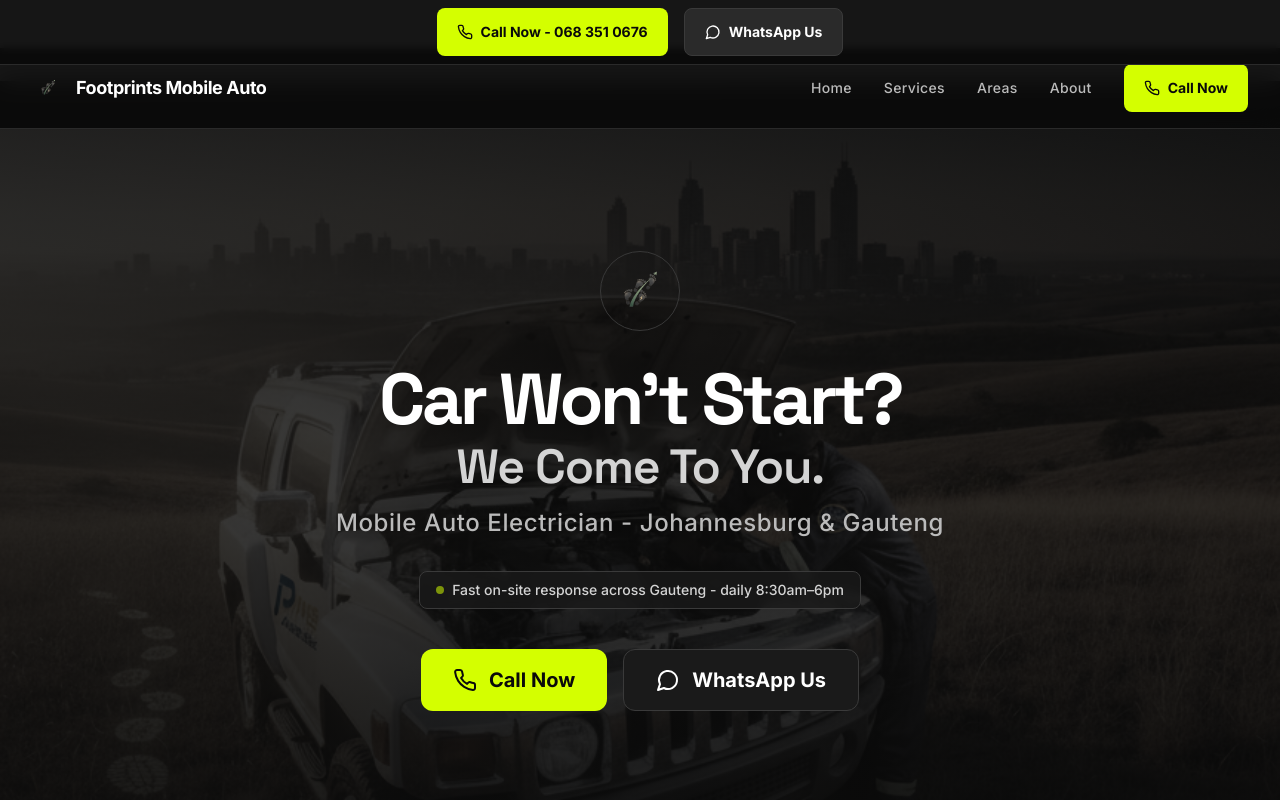
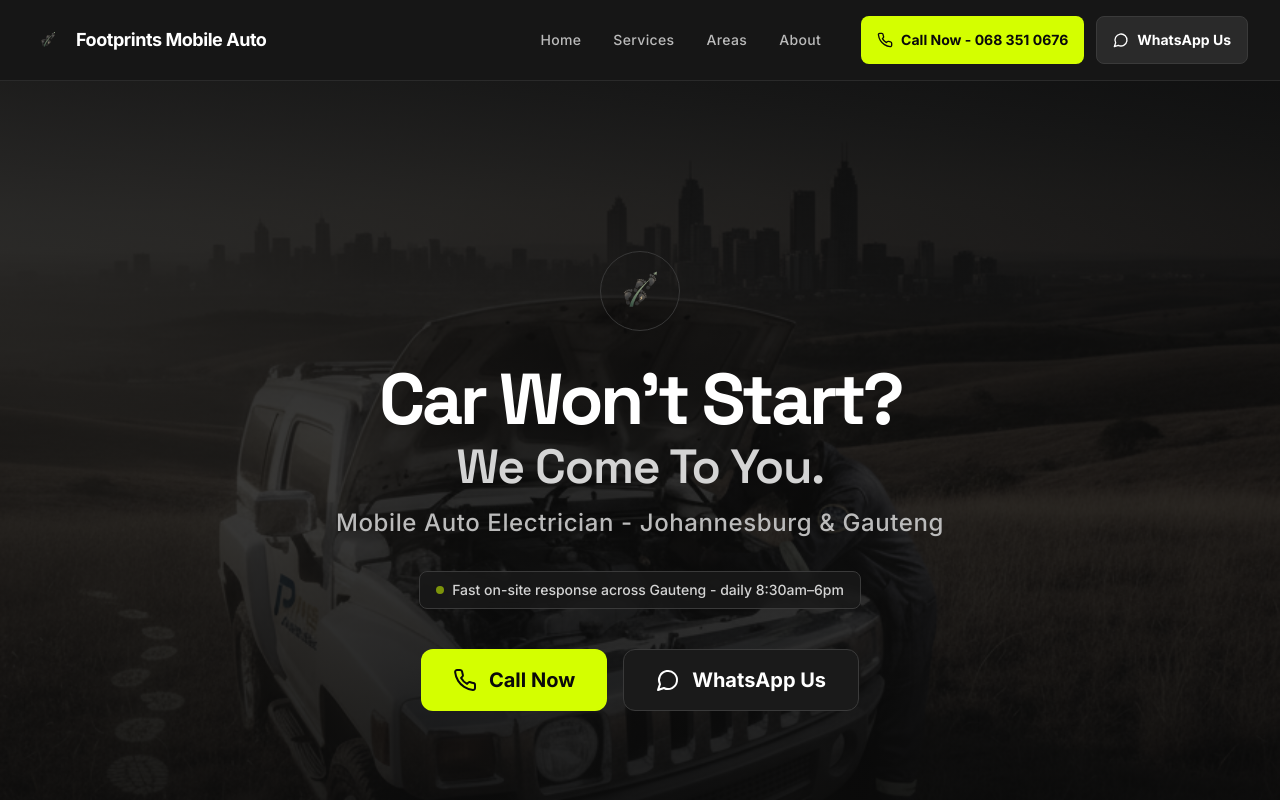
Before and after one commit to NathiDhliso/footprintsmobileauto, a React (Vite) app: page / in a window 1280 px wide. Shown: the top 800 px of the page. Built offline with nearby package versions, Linux system fonts and the light colour scheme.

Commit message:
feat: merge desktop call bar into header navigation

```diff
--- a/src/components/Header.tsx
+++ b/src/components/Header.tsx
@@ -16,7 +16,7 @@ export default function Header() {
   };
 
   return (
-    <header className="sticky top-0 md:top-12 z-40 bg-mono-950/95 backdrop-blur-md border-b border-mono-800">
+    <header className="sticky top-0 z-40 bg-mono-950/95 backdrop-blur-md border-b border-mono-800">
       <div className="max-w-7xl mx-auto flex items-center justify-between py-4 px-4 md:px-8">
         {/* Logo */}
         <a href="#home" className="flex items-center gap-3 hover:opacity-80 transition-opacity">
@@ -25,7 +25,7 @@ export default function Header() {
         </a>
 
         {/* Desktop Nav */}
-        <nav className="hidden md:flex items-center gap-8">
+        <nav className="hidden md:flex items-center gap-6 lg:gap-8">
           {navLinks.map((link) => (
             <a
               key={link.href}
@@ -35,13 +35,24 @@ export default function Header() {
               {link.label}
             </a>
           ))}
-          <a
-            href="tel:+27683510676"
-            className="tap-target flex items-center gap-2 bg-accent hover:bg-accent-dark text-mono-950 font-bold rounded-lg px-5 py-2 transition-colors text-sm"
-          >
-            <Phone className="w-4 h-4" />
-            Call Now
-          </a>
+          <div className="flex items-center gap-3 ml-2">
+            <a
+              href="tel:+27683510676"
+              className="tap-target flex items-center gap-2 bg-accent hover:bg-accent-dark text-mono-950 font-bold rounded-lg px-4 py-2 transition-colors text-sm"
+            >
+              <Phone className="w-4 h-4" />
+              Call Now - 068 351 0676
+            </a>
+            <a
+              href="https://wa.me/27683510676"
+              target="_blank"
+              rel="noopener noreferrer"
+              className="tap-target flex items-center gap-2 bg-mono-800 hover:bg-mono-700 text-white font-bold rounded-lg px-4 py-2 transition-colors text-sm border border-mono-700"
+            >
+              <MessageCircle className="w-4 h-4" />
+              WhatsApp Us
+            </a>
+          </div>
         </nav>
 
         {/* Mobile Hamburger */}
--- a/src/components/StickyCallBar.tsx
+++ b/src/components/StickyCallBar.tsx
@@ -2,8 +2,6 @@ import { Phone, MessageCircle } from 'lucide-react';
 
 export default function StickyCallBar() {
   return (
-    <>
-      {/* Mobile: Fixed to BOTTOM */}
     <div className="fixed bottom-0 left-0 right-0 z-50 md:hidden bg-mono-950 border-t border-mono-800">
       <div className="flex gap-2 py-3 px-4">
         <a
@@ -24,28 +22,5 @@ export default function StickyCallBar() {
         </a>
       </div>
     </div>
-
-      {/* Desktop: Fixed to TOP */}
-      <div className="hidden md:block fixed top-0 left-0 right-0 z-50 bg-mono-950/95 backdrop-blur-sm border-b border-mono-800">
-        <div className="max-w-7xl mx-auto flex items-center justify-center gap-4 py-2 px-8">
-          <a
-            href="tel:+27683510676"
-            className="tap-target flex items-center gap-2 bg-accent hover:bg-accent-dark text-mono-950 font-bold rounded-lg px-5 py-2 transition-colors text-sm"
-          >
-            <Phone className="w-4 h-4" />
-            <span>Call Now - 068 351 0676</span>
-          </a>
-          <a
-            href="https://wa.me/27683510676"
-            target="_blank"
-            rel="noopener noreferrer"
-            className="tap-target flex items-center gap-2 bg-mono-800 hover:bg-mono-700 text-white font-bold rounded-lg px-5 py-2 transition-colors text-sm border border-mono-700"
-          >
-            <MessageCircle className="w-4 h-4" />
-            <span>WhatsApp Us</span>
-          </a>
-        </div>
-      </div>
-    </>
   );
 }
```
Lines whose indentation alone changed are shown as unchanged.
